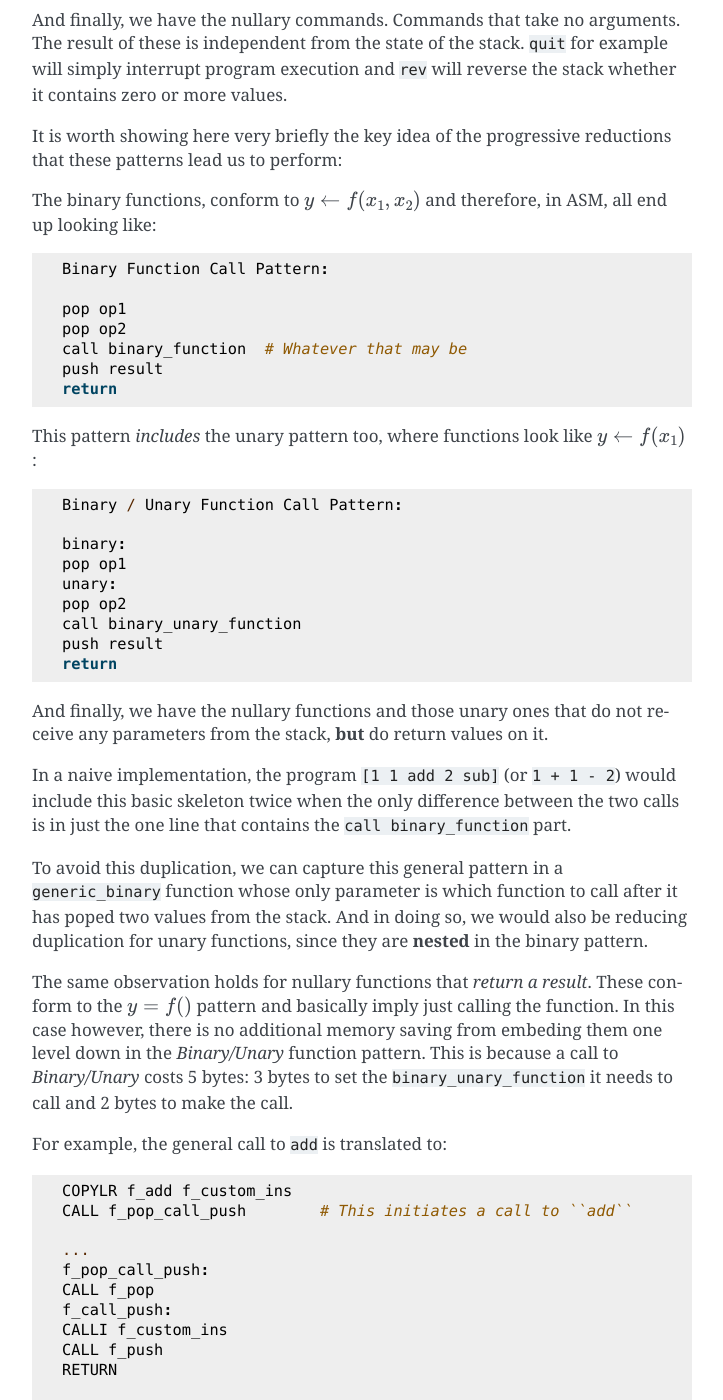
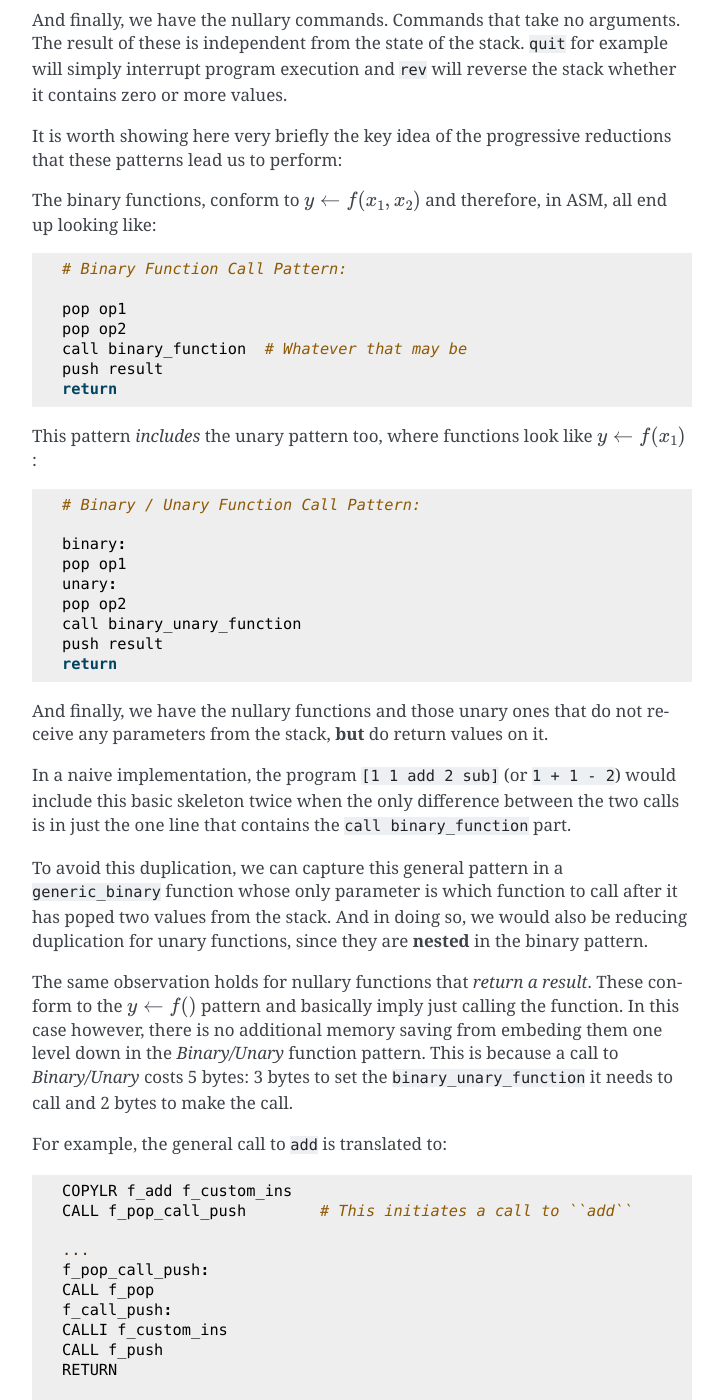
Before and after one commit to aanastasiou/dgtools, a Sphinx documentation site: the page built from doc/source/superstack.rst, in a window 1280 px wide and 1400 px high, scrolled down 5840 px. Shown: the whole window, without its empty margins (388-1111 px from the left). Built offline with Sphinx 7.4.7, drawn with Linux system fonts in a browser that asks for light colours.

Commit message:
Minor typo corrections

```diff
--- a/doc/source/superstack.rst
+++ b/doc/source/superstack.rst
@@ -277,7 +277,7 @@ The binary functions, conform to :math:`y \leftarrow f(x_1,x_2)` and therefore,
 
 ::
 
-    Binary Function Call Pattern:
+    # Binary Function Call Pattern:
 
     pop op1
     pop op2
@@ -289,7 +289,7 @@ This pattern *includes* the unary pattern too, where functions look like :math:`
 
 ::
 
-    Binary / Unary Function Call Pattern:
+    # Binary / Unary Function Call Pattern:
 
     binary:
     pop op1
@@ -309,7 +309,7 @@ To avoid this duplication, we can capture this general pattern in a ``generic_bi
 is which function to call after it has poped two values from the stack. And in doing so, we would also be reducing
 duplication for unary functions, since they are **nested** in the binary pattern.
 
-The same observation holds for nullary functions that *return a result*. These conform to the :math:`y=f()` pattern and
+The same observation holds for nullary functions that *return a result*. These conform to the :math:`y \leftarrow f()` pattern and
 basically imply just calling the function. In this case however, there is no additional memory saving from
 embeding them one level down in the *Binary/Unary* function pattern. This is because a call to *Binary/Unary* costs
 5 bytes: 3 bytes to set the ``binary_unary_function`` it needs to call and 2 bytes to make the call.
--- a/doc/source/todo_list.txt
+++ b/doc/source/todo_list.txt
@@ -1,9 +1,10 @@
-TODO List as of Sun 11 Oct 21:31:39 BST 2020
+TODO List as of Tue 10 Nov 20:18:25 GMT 2020
 ../dgtools/assembler.py:34 TODO: LOW, Rename uchar, as it is not a uchar anymore. This is a remnant.
 ../dgtools/callbacks.py:136 TODO: LOW, Rename DigiruleCallbackComOutStdout to a more generic name because it is more generally applicable.
 ../dgtools/dginspect.py:99 TODO: HIGH, Add a mode that only generates an update of the VM state when the state of one of the tracked symbols changes
 ../dgtools/dginspect.py:109 TODO: MID, Reduce code duplication by packaging this validation in a function
 ../dgtools/dginspect.py:156 TODO: HIGH, the following operations can be "absorbed" into the DGB_Archive with appropriate validations too
+../dgtools/dgsust.py:90 TODO: HIGH, Needs to return proper message.
 ../dgtools/dgui.py:93 TODO: MED, It would be nice to have this working over any sort of path the input_file might be in.
 ../dgtools/dgui.py:109 TODO: LOW, It would be nice to have this work over any number of rules (needs a hint on the model)
 ../dgtools/dgui.py:227 TODO: MED, The production of the simple Makefile template will do for the moment but can do better
```
